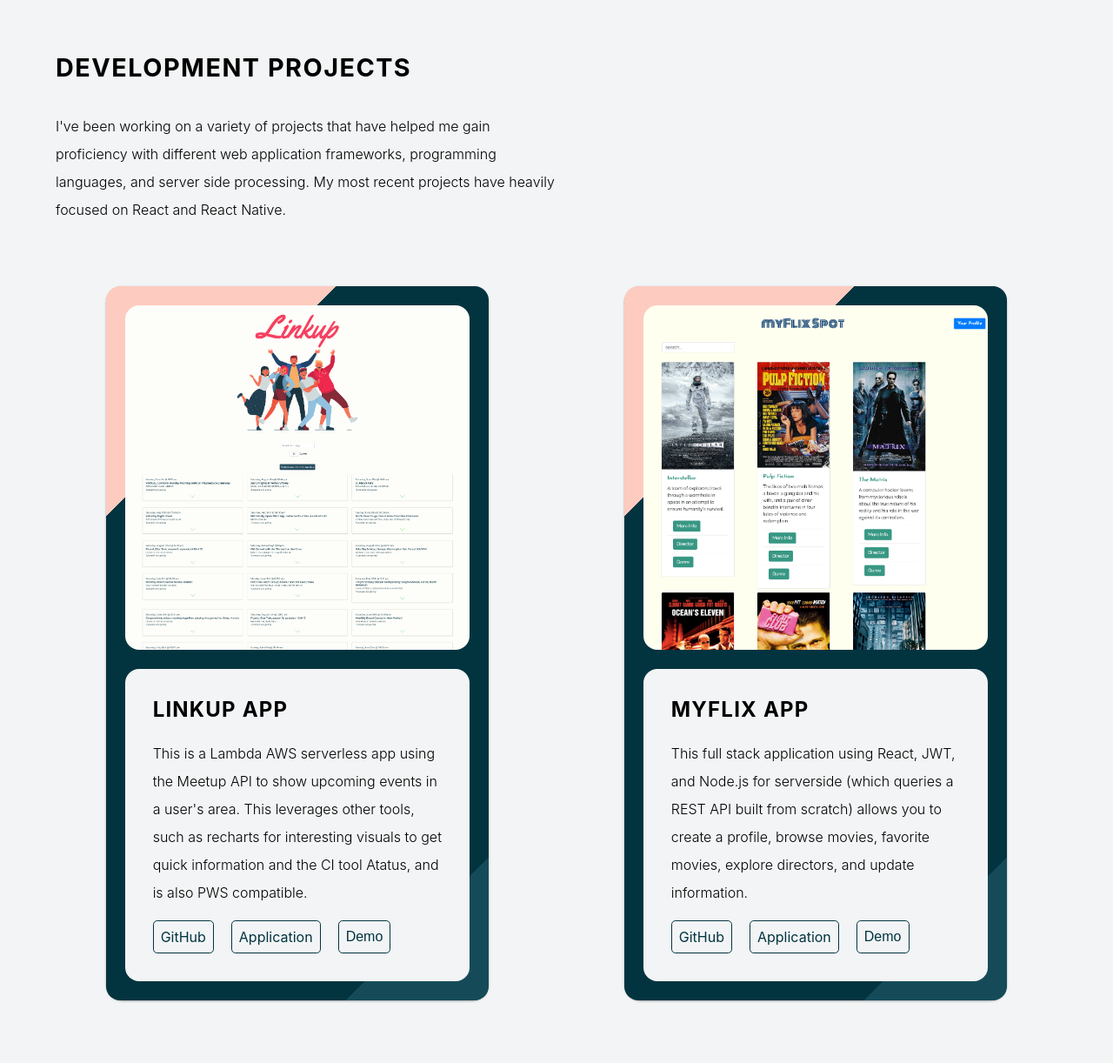
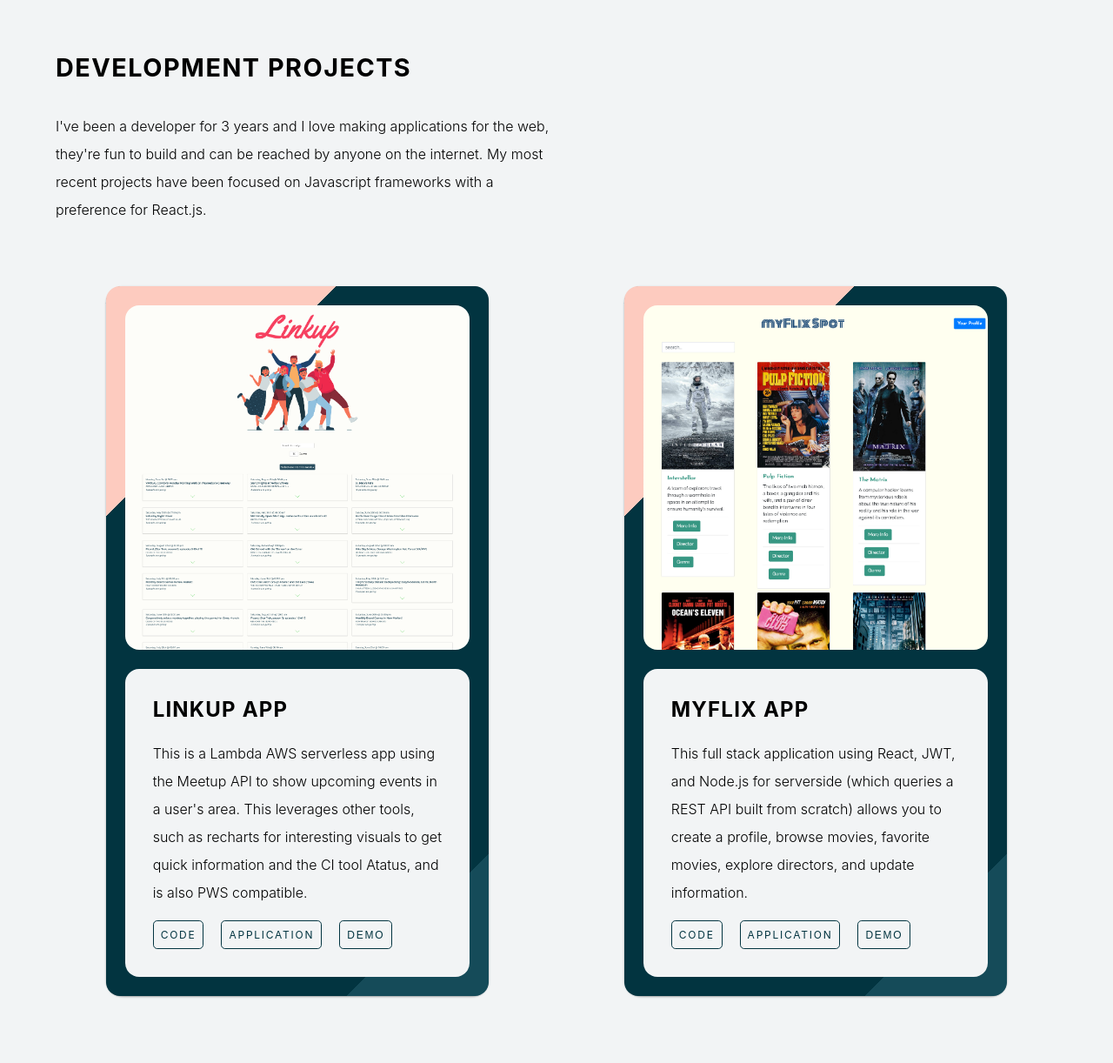
Before and after one commit to hunter547/hunter547.github.io, a Gatsby site: page / in a window 1280 px wide. Shown: the part 820-2042 px from the top of the page at 87% size. Built offline with nearby package versions, Linux system fonts and the light colour scheme; Gatsby itself is replaced by a stand-in of ours.

Commit message:
Fixed the portfolio items to have a consistent height for both the image and the description. Changed the portfolio section description with a more direct message about development experience. Also changed the style of the buttons to match the resume button.

```diff
--- a/src/components/about.js
+++ b/src/components/about.js
@@ -57,8 +57,8 @@
               use code versioning tools, and test products thoroughly for quality assurance.
             </p>
             <p>
-              I graduated from CareerFoundry's
-              Full Stack Web Development bootcamp in June, 2020. During my time at the bootcamp, I spent upwards of 30
+              I also completed CareerFoundry's
+              Full Stack Web Development bootcamp. During my time at the bootcamp, I spent upwards of 30
               hours a week for 8 months learning web development, along side my full time job at JMU. The course started
               from the basics of HTML and CSS all the way to a full stack web application using Node.js, a hand built API,
               and MongoDB backend with a React and Bootstrap UI frontend. My projects are located above, please take a look.
--- a/src/components/loopTypewriter.js
+++ b/src/components/loopTypewriter.js
@@ -46,7 +46,12 @@
 
     }
 
-    setTimeout(this.handleType, typingSpeed);
+    if (!isDeleting && text === fullText) {
+      setTimeout(this.handleType, 2500)
+    }
+    else {
+      setTimeout(this.handleType, typingSpeed);
+    }
   };
 
   render() {
--- a/src/components/portfolio.js
+++ b/src/components/portfolio.js
@@ -49,10 +49,9 @@
             :
             <h3><Typewriter dataText="Development Projects" /></h3>}
           <p>
-            I've been working on a variety of projects that have helped me
-            gain proficiency with different web application frameworks,
-            programming languages, and server side processing. My most recent
-            projects have heavily focused on React and React Native.
+            I've been a developer for 3 years and I love making applications for the web,
+            they're fun to build and can be reached by anyone on the internet. My most recent
+            projects have been focused on Javascript frameworks with a preference for React.js.
           </p>{/*
           <div className="btn-row">
             <Link to="/work">View projects</Link>
--- a/src/components/portfolioItem.js
+++ b/src/components/portfolioItem.js
@@ -70,19 +70,19 @@
         </div>
         <div className="portfolio__item-text-container">
           <div className="portfolio__item-bottom">
+            <div className="portfolio__item-bottom-wrapper">
               <div className="porfolio__item-header">
                 <h2>{project.header}</h2>
-            </div>
-            <div className="portfolio__item-description">
                 <p>{project.description}</p>
               </div>
               <div className="portfolio__item-button-wrapper">
-              <a href={project.githubLink} target="_blank" rel="noreferrer" className="portfolio__item-button">GitHub</a>
+                <a href={project.githubLink} target="_blank" rel="noreferrer" className="portfolio__item-button">Code</a>
                 {project.applicationLink ?
                   <a href={project.applicationLink} target="_blank" rel="noreferrer" className="portfolio__item-button">Application</a>
                   :
                   null}
                 <button onClick={openModal} className="portfolio__item-button">Demo</button>
+              </div>
             </div>
           </div>
         </div>
--- a/src/components/typewriter.js
+++ b/src/components/typewriter.js
@@ -13,14 +13,14 @@
   }
 
   return (
-    <div>
+    <>
       {dataText.substring(0, i)}
       {dataText.length > i ?
        <span className="large-cursor"></span>
        :
        null
       }
-    </div>
+    </>
   );
 }
 
--- a/src/styles/components/portfolioItem.scss
+++ b/src/styles/components/portfolioItem.scss
@@ -44,6 +44,7 @@
       }
     }
     .portfolio__item-text-container {
+      height: 100%;
       padding: 0 5% 5% 5%;
       border-bottom-left-radius: 1rem;
       border-bottom-right-radius: 1rem;
@@ -55,22 +56,31 @@
         $dark-blue 100%
       );
       .portfolio__item-bottom{
-        padding: 2rem 2rem .75rem 2rem;
+        height: 100%;
         border-radius: 1rem;
         opacity: 0;
         background-color: $off-white;
+        .portfolio__item-bottom-wrapper {
+          display: flex;
+          flex-direction: column;
+          justify-content: space-between;
+          height: calc(100% - 2.75rem);
+          padding: 2rem 2rem .75rem 2rem;
+          border-radius: 1rem;
           .portfolio__item-button-wrapper {
             display: flex;
             flex-wrap: wrap;
             .portfolio__item-button {
               border: 0.0625rem solid $dark-blue;
               color: $dark-blue;
+              letter-spacing: 0.109375rem;
+              text-transform: uppercase;
               border-radius: 0.3rem;
               padding: 0.5rem;
               margin-right: 1.25rem;
               text-decoration: none;
               transition: 0.3s;
-            font-size: 1rem;
+              font-size: 0.75rem;
               background: linear-gradient(
                 -45deg,
                 $dark-blue 50%,
@@ -96,6 +106,7 @@
       }
     }
   }
+}
 .portfolio__item:hover {
   box-shadow: 0 0.4375rem 0.875rem rgba(32,62,80,0.25), 0 0.3125rem 0.3125rem rgba(32,62,80,0.22);
   @media (max-width: 31.25rem) {
```
Also changed, not shown: src/images/Vue-app.png. Lines whose indentation alone changed are shown as unchanged.
